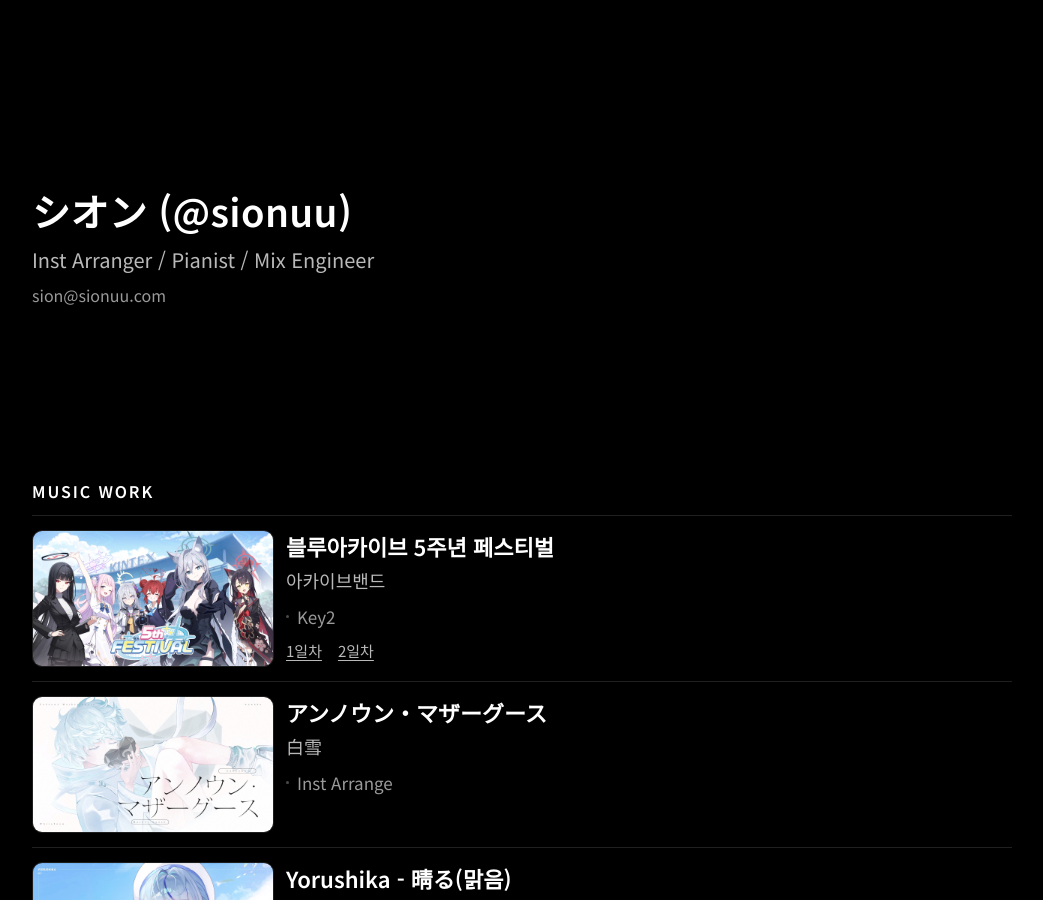
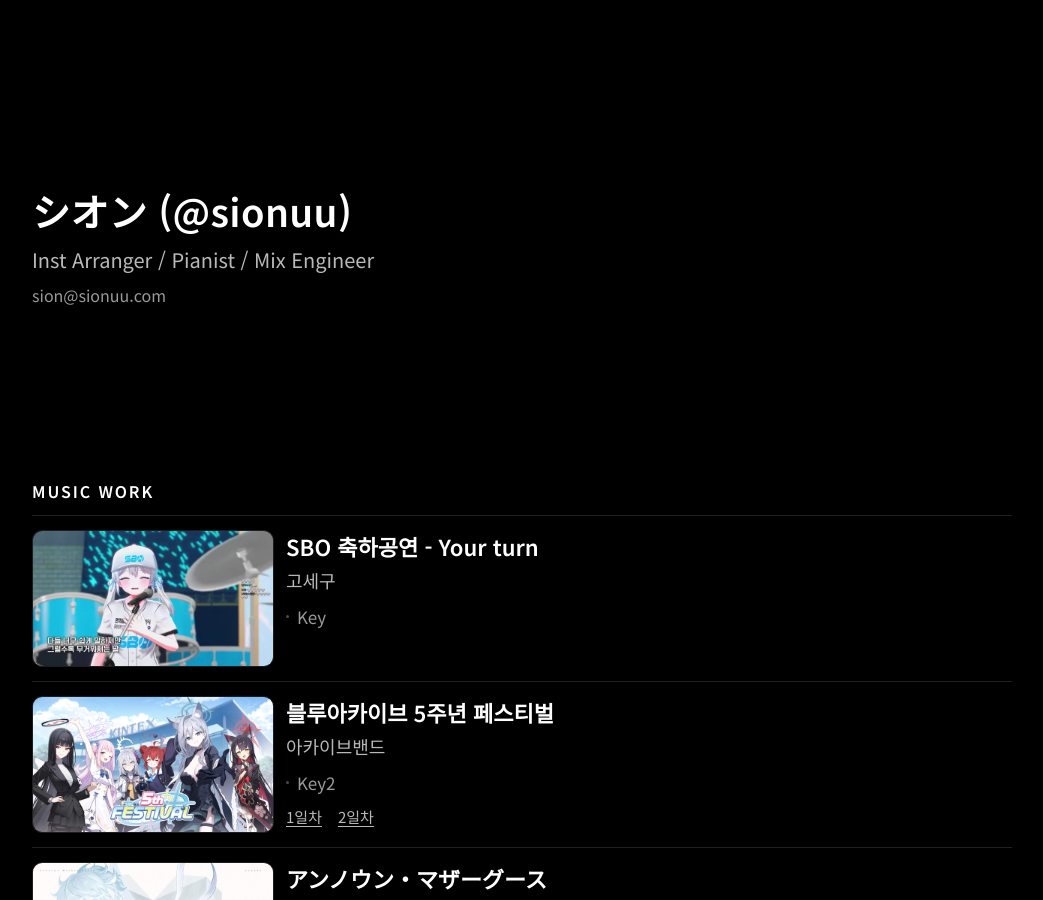
Before and after one commit to postrec/sionuume.github.io, a Jekyll site: the page index.html, which Jekyll copies as it is, in a window 1280 px wide and 900 px high. Shown: the whole window, without its empty margins (118-1161 px from the left). Built offline with Jekyll 4.4.1, drawn with Linux system fonts in a browser that asks for light colours.

Commit message:
Add Gosegu SBO performance to portfolio

```diff
--- a/index.html
+++ b/index.html
@@ -289,6 +289,13 @@
 
 	<script>
 		const portfolioData = [
+			{
+				title: "SBO 축하공연 - Your turn",
+				artist: "고세구",
+				youtubeLink: "https://x.com/_letsgosegu/status/2113219252924915716",
+				coverImage: "assets/images/work/059_gosegu-sbo_2113219252924915716.jpg",
+				description: "Key",
+			},
 			{
 				title: "블루아카이브 5주년 페스티벌",
 				artist: "아카이브밴드",
```
Also changed, not shown: assets/images/work/059_gosegu-sbo_2113219252924915716.jpg (added).
